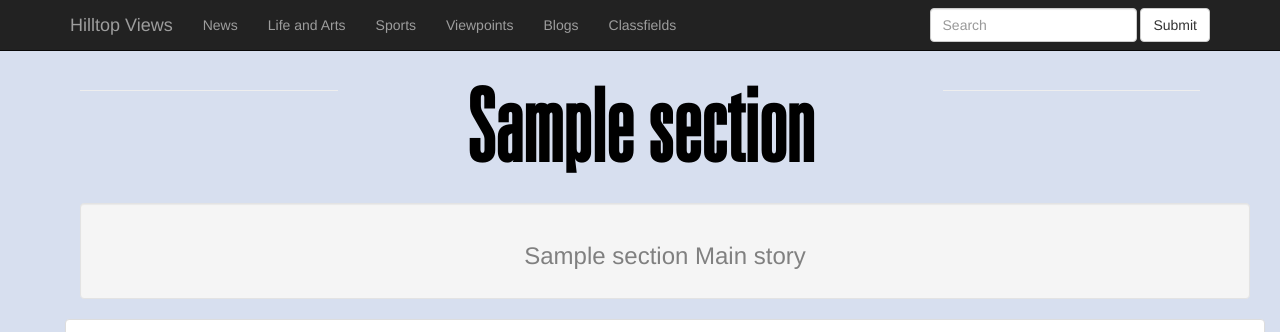
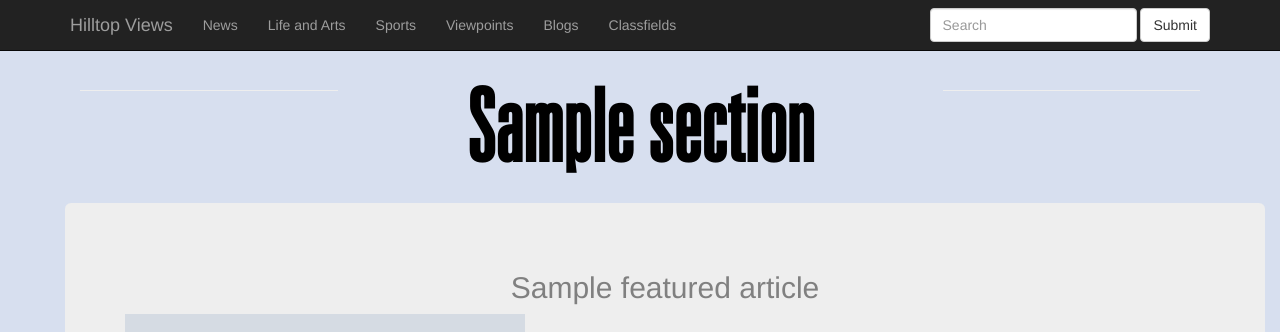
Before and after one commit to tlagrim/newspaper, a Django app: template templates/section.html in a window 1280 px wide. Shown: the top 332 px of the page. Run offline with Django 3.2, Linux system fonts and the light colour scheme; the template is opened without the code that fills it: most values are stand-ins (such as "Sample title", 1, 10 or a date in 2020); grey boxes marked "Sample" are stand-in pictures; some libraries are stand-ins or nearby versions.

Commit message:
Section pages now display the featured article and all other articles.
Viewpoint -> Viewpoints

```diff
--- a/static/flexslider/flexslider.css
+++ b/static/flexslider/flexslider.css
@@ -19,7 +19,6 @@
     font-weight: normal;
     font-style: normal;
 }
-
 /* ====================================================================================================================
  * RESETS
  * ====================================================================================================================*/
@@ -111,6 +110,7 @@ html[xmlns] .flexslider .slides {
 
 .flex-viewport {
     max-height: 400px;
+    max-width: 900px;
     -webkit-transition: all 1s ease;
     -moz-transition: all 1s ease;
     -ms-transition: all 1s ease;
--- a/templates/section.html
+++ b/templates/section.html
@@ -7,26 +7,28 @@
 
 {% block page %}
     <div class="row">
-        <div class="container well">
-            <h3 style="text-align: center;">{{ section.name }} Main story </h3>
+        <div class="jumbotron">
+            <a href="articles/{{ featured_article.url }}">
+                <h2 style="text-align: center;">{{ featured_article.title }}</h2>
+            <img class="img-responsive" src="{{ featured_article.image }}">
+            <p>{{ featured_article.preview }}</p>
+            </a>
         </div>
     </div>
 
-<div class="row">
- <div class="media panel panel-default">
-    <div class="panel-body">
-        <div class="media-left">
-            <a href="#">
-                <img class="media-object thumbnail-featured"
-                     src="http://upload.wikimedia.org/wikipedia/commons/e/e5/NASA_logo.svg">
-            </a>
-        </div>
-        <div class="media-body">
-            <a href="#">
-                <h2>Article Title</h2>
+{% for article in articles %}
+    <div class="media panel panel-default">
+        <div class="panel-body">
+            <a href="articles/{{ article.url }}">
+                <div class="media-left">
+                    <img class="media-object thumbnail-featured" src="{{ article.image }}">
+                </div>
+            <div class="media-body">
+                <h2>{{ article.title }}</h2>
+            </div>
             </a>
         </div>
     </div>
-</div>
-</div>
+{% endfor %}
+
 {% endblock %}
```
Also changed, not shown: sections/views.py (+11 -1 lines).
